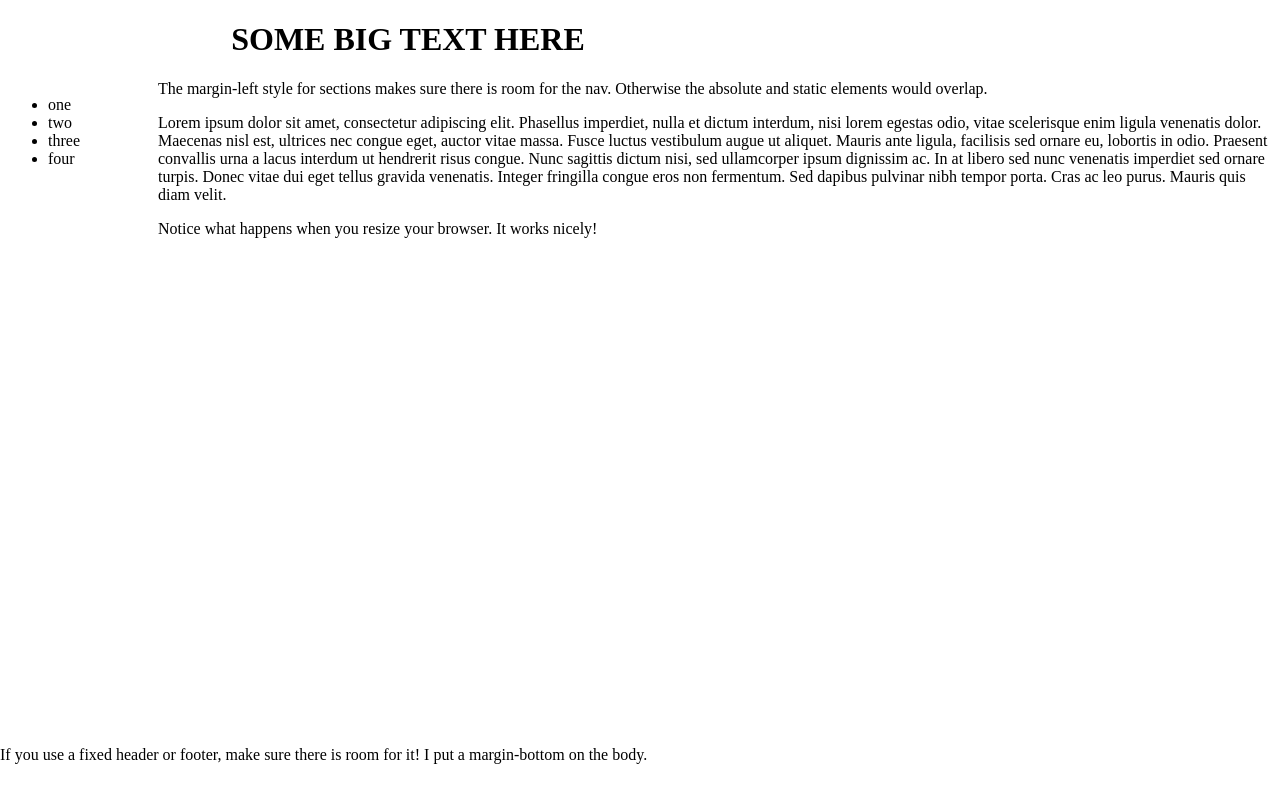
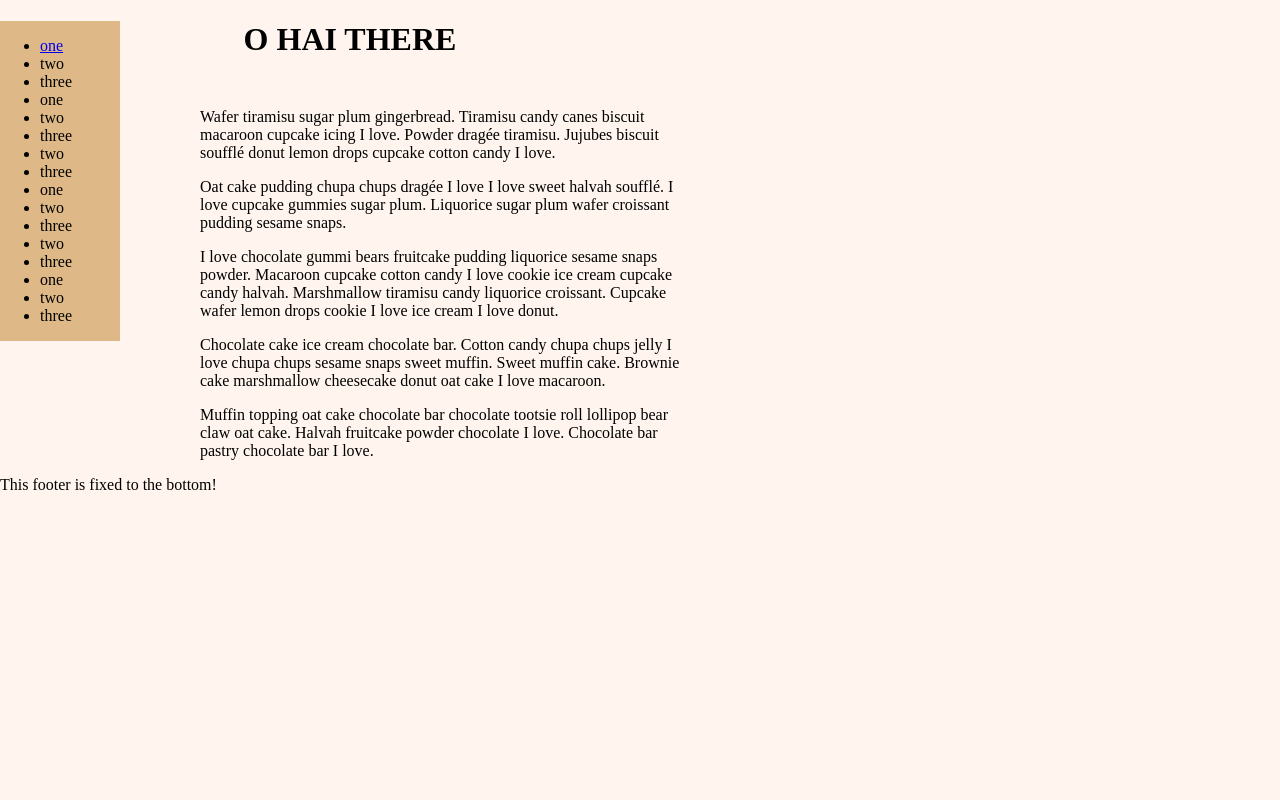
Before and after one commit to lmi888/testcss, a plain HTML site: page layout.html in a window 1280 px wide. Drawn offline with Linux system fonts and the light colour scheme.

Commit message:
Add files via upload
edits from http://learnlayout.com/position-example.html

```diff
--- a/layout.css
+++ b/layout.css
@@ -1,33 +1,43 @@
-/* http://learnlayout.com/display.html */
+/* http://learnlayout.com/position.html */
 
 body {
-  margin-bottom: 100px;
-}
+  background-color: seashell;
+  margin: 0;
+  padding: 0;
 
-.container {
-  position: relative;
 }
 
 header {
-  width: 800px;
+  margin-bottom: 50px;
   text-align: center;
+}
+
+.wrapper {
+  position: relative;
+  width: 700px;
 
 }
 
-nav {
-  position: absolute;
-  left: 0;
-  width: 150px;
+section {
+  margin-left: 200px;
 }
 
-section {
-  margin-left: 150px;
+nav {
+  width: 120px;
+position: absolute;
+top: 30;
+left: 0;
+background-color: burlywood;
+
+
 }
 
-footer {
+
+.footer {
   position: fixed;
-  width: 800px;
   bottom: 0;
-  left: 0;
-  height: 70px;
+  right: 0;
+  width: 500px;
+
+
 }
--- a/layout.html
+++ b/layout.html
@@ -1,47 +1,76 @@
-<!-- http://learnlayout.com/display.html -->
-
+<!-- http://learnlayout.com/position.html -->
 <!DOCTYPE html>
 <html>
 <head>
+  <meta name="viewport" content="width=device-width, initial-scale=1.0"/>
   <meta charset="utf-8">
   <link href="layout.css" rel="stylesheet"/>
-  <title>Layouts</title>
-
+  <title>Pure CSS layouts</title>
 </head>
 <body>
-  <div class="container">
-    <header>
-      <h1>SOME BIG TEXT HERE</h1>
-    </header>
+
+
+
+
+  <div class="wrapper">
     <nav>
       <ul>
+        <li><a href="#">one</a></li>
+        <li>two</li>
+        <li>three</li>
         <li>one</li>
         <li>two</li>
         <li>three</li>
-    <li>four</li>
+        <li>two</li>
+        <li>three</li>
+        <li>one</li>
+        <li>two</li>
+        <li>three</li>
+        <li>two</li>
+        <li>three</li>
+        <li>one</li>
+        <li>two</li>
+        <li>three</li>
       </ul>
     </nav>
 
+    <header>
+      <h1>O HAI THERE</h1>
+    </header>
+
 <section>
   <p>
-  The margin-left style for sections makes sure there is room for the nav. Otherwise the absolute and static elements would overlap.</p>
+Wafer tiramisu sugar plum gingerbread. Tiramisu candy canes biscuit macaroon cupcake icing I love. Powder dragée tiramisu. Jujubes biscuit soufflé donut lemon drops cupcake cotton candy I love.</p>
+</section>
+
+<section>
+<p>Oat cake pudding chupa chups dragée I love I love sweet halvah soufflé. I love cupcake gummies sugar plum. Liquorice sugar plum wafer croissant pudding sesame snaps.</p>
 </section>
 
 <section>
 <p>
-  Lorem ipsum dolor sit amet, consectetur adipiscing elit. Phasellus imperdiet, nulla et dictum interdum, nisi lorem egestas odio, vitae scelerisque enim ligula venenatis dolor. Maecenas nisl est, ultrices nec congue eget, auctor vitae massa. Fusce luctus vestibulum augue ut aliquet. Mauris ante ligula, facilisis sed ornare eu, lobortis in odio. Praesent convallis urna a lacus interdum ut hendrerit risus congue. Nunc sagittis dictum nisi, sed ullamcorper ipsum dignissim ac. In at libero sed nunc venenatis imperdiet sed ornare turpis. Donec vitae dui eget tellus gravida venenatis. Integer fringilla congue eros non fermentum. Sed dapibus pulvinar nibh tempor porta. Cras ac leo purus. Mauris quis diam velit.</p>
+  I love chocolate gummi bears fruitcake pudding liquorice sesame snaps powder. Macaroon cupcake cotton candy I love cookie ice cream cupcake candy halvah. Marshmallow tiramisu candy liquorice croissant. Cupcake wafer lemon drops cookie I love ice cream I love donut.
+</p>
 </section>
 
 <section>
 <p>
-  Notice what happens when you resize your browser. It works nicely!</p>
+  Chocolate cake ice cream chocolate bar. Cotton candy chupa chups jelly I love chupa chups sesame snaps sweet muffin. Sweet muffin cake. Brownie cake marshmallow cheesecake donut oat cake I love macaroon.
+</p>
 </section>
 
+<section>
+<p>
+  Muffin topping oat cake chocolate bar chocolate tootsie roll lollipop bear claw oat cake. Halvah fruitcake powder chocolate I love. Chocolate bar pastry chocolate bar I love.
+</p>
+</section>
+
+<footer>
+  <p>This footer is fixed to the bottom!</p>
+</footer>
 
 </div>
-<footer>
-  <p>If you use a fixed header or footer, make sure there is room for it! I put a margin-bottom on the body.</p>
-</footer>
+
 
 
 </body>
```
Lines whose indentation alone changed are shown as unchanged.
